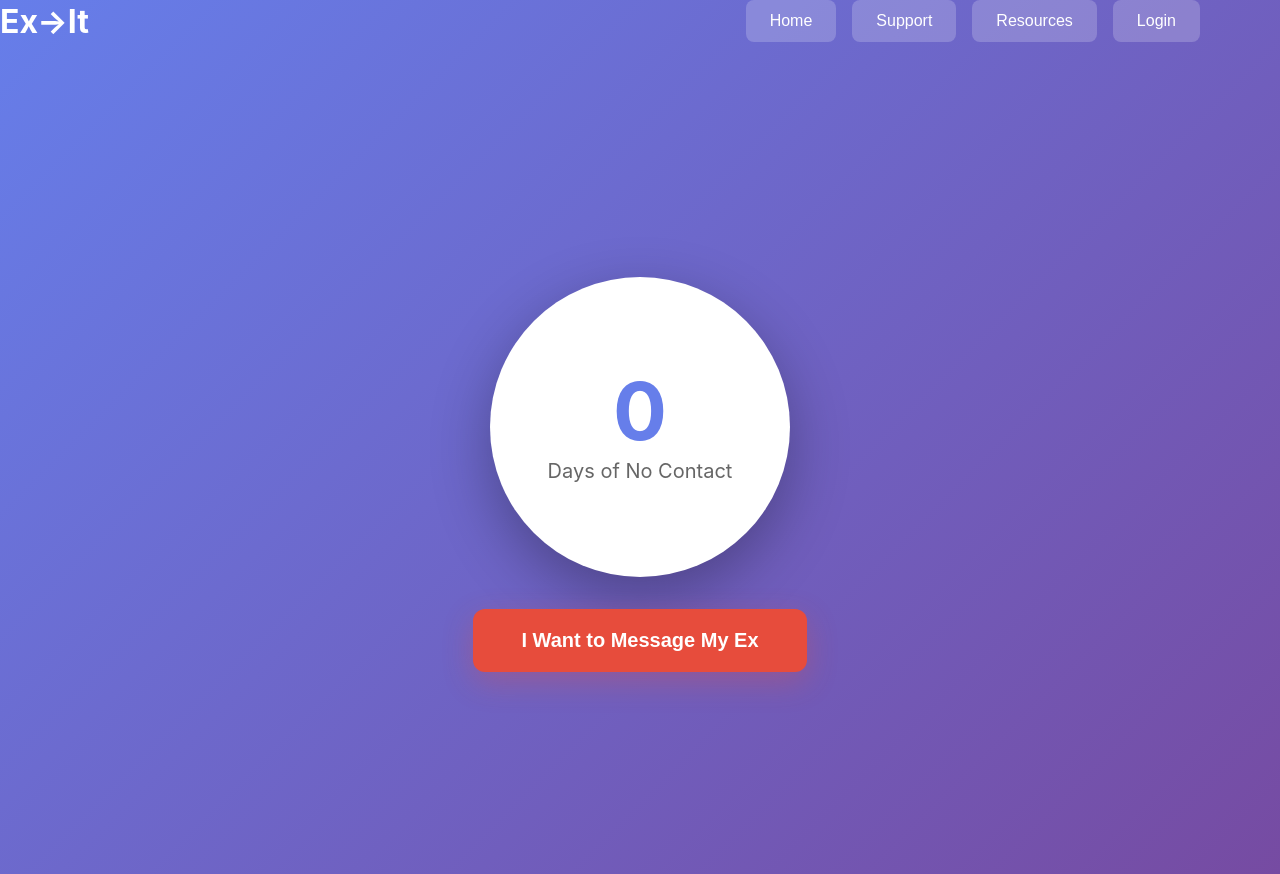
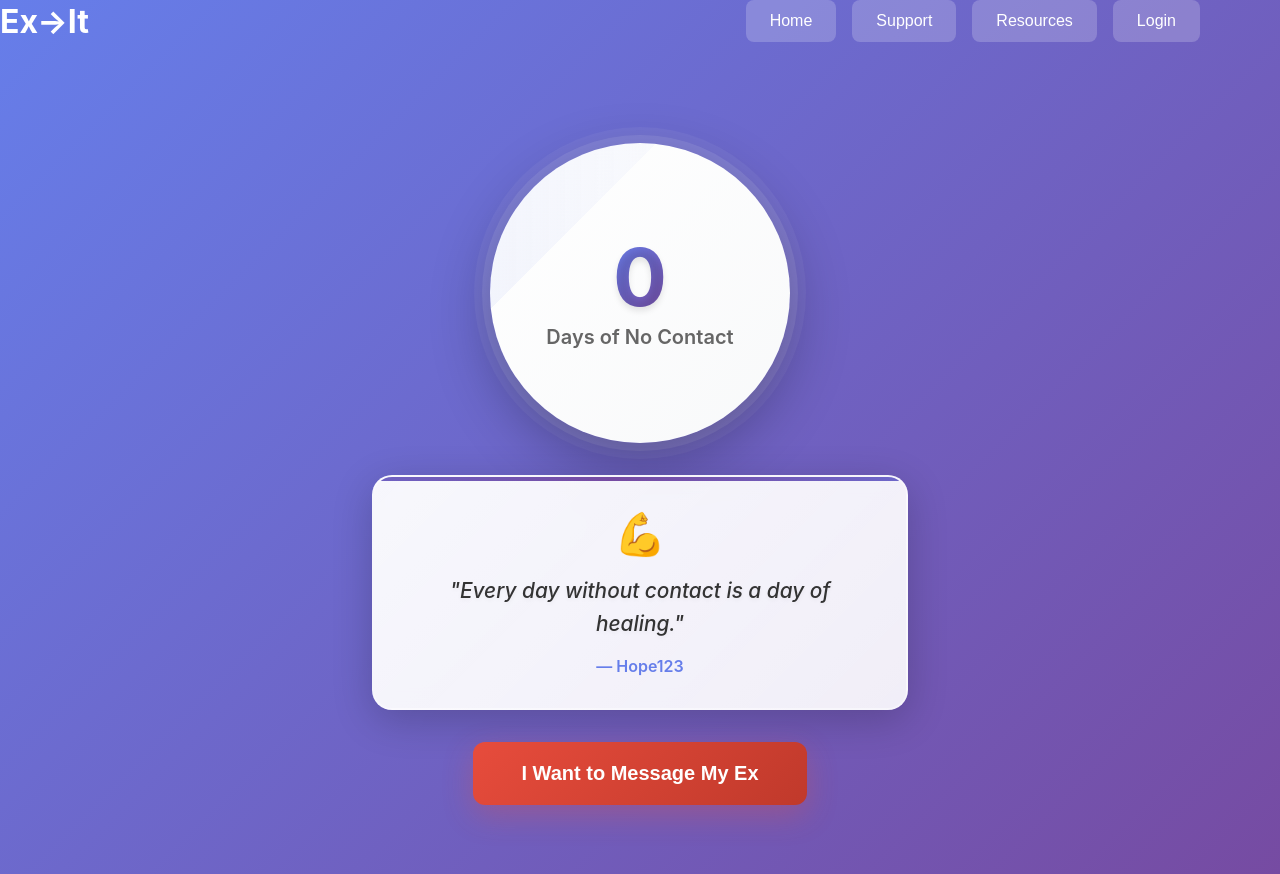
Before and after one commit to raysireks/ex-it, a React (Vite) app: page / in a window 1280 px wide. Built offline with nearby package versions, Linux system fonts and the light colour scheme.

Commit message:
Add blurb of the day display and enhance counter styling
Co-authored-by: raysireks <3987096+raysireks@users.noreply.github.com>

```diff
--- a/src/App.css
+++ b/src/App.css
@@ -216,36 +216,150 @@ body {
   width: 300px;
   height: 300px;
   border-radius: 50%;
-  background: white;
+  background: linear-gradient(135deg, #ffffff 0%, #f8f9fa 100%);
   display: flex;
   flex-direction: column;
   justify-content: center;
   align-items: center;
-  box-shadow: 0 20px 60px rgba(0, 0, 0, 0.3);
+  box-shadow: 0 20px 60px rgba(0, 0, 0, 0.3), 0 0 0 8px rgba(255, 255, 255, 0.1), 0 0 0 16px rgba(255, 255, 255, 0.05);
   cursor: pointer;
-  transition: transform 0.3s ease;
+  transition: all 0.3s ease;
   margin-bottom: 2rem;
+  position: relative;
+  overflow: hidden;
+}
+
+.counter-circle::before {
+  content: '';
+  position: absolute;
+  top: -50%;
+  left: -50%;
+  width: 200%;
+  height: 200%;
+  background: linear-gradient(45deg, transparent, rgba(102, 126, 234, 0.1), transparent);
+  transform: rotate(45deg);
+  animation: shimmer 3s infinite;
+}
+
+@keyframes shimmer {
+  0% {
+    transform: translateX(-100%) translateY(-100%) rotate(45deg);
+  }
+  100% {
+    transform: translateX(100%) translateY(100%) rotate(45deg);
+  }
 }
 
 .counter-circle:hover {
-  transform: scale(1.05);
+  transform: scale(1.05) translateY(-5px);
+  box-shadow: 0 25px 70px rgba(0, 0, 0, 0.35), 0 0 0 8px rgba(255, 255, 255, 0.15), 0 0 0 16px rgba(255, 255, 255, 0.08);
 }
 
 .counter-circle .days {
   font-size: 5rem;
   font-weight: bold;
-  color: #667eea;
+  background: linear-gradient(135deg, #667eea 0%, #764ba2 100%);
+  -webkit-background-clip: text;
+  -webkit-text-fill-color: transparent;
+  background-clip: text;
   line-height: 1;
+  position: relative;
+  z-index: 1;
+  text-shadow: 0 4px 6px rgba(0, 0, 0, 0.1);
 }
 
 .counter-circle .label {
   font-size: 1.25rem;
   color: #666;
   margin-top: 0.5rem;
+  position: relative;
+  z-index: 1;
+  font-weight: 600;
+}
+
+.blurb-of-day {
+  background: linear-gradient(135deg, rgba(255, 255, 255, 0.95) 0%, rgba(255, 255, 255, 0.9) 100%);
+  backdrop-filter: blur(10px);
+  border-radius: 20px;
+  padding: 2rem;
+  max-width: 600px;
+  margin-bottom: 2rem;
+  box-shadow: 0 10px 40px rgba(0, 0, 0, 0.2);
+  text-align: center;
+  border: 2px solid rgba(255, 255, 255, 0.3);
+  position: relative;
+  overflow: hidden;
+  animation: fadeInUp 0.6s ease-out;
+}
+
+.blurb-of-day::before {
+  content: '';
+  position: absolute;
+  top: 0;
+  left: 0;
+  right: 0;
+  height: 4px;
+  background: linear-gradient(90deg, #667eea 0%, #764ba2 50%, #667eea 100%);
+  background-size: 200% 100%;
+  animation: gradientSlide 3s ease infinite;
+}
+
+@keyframes gradientSlide {
+  0% {
+    background-position: 0% 0%;
+  }
+  50% {
+    background-position: 100% 0%;
+  }
+  100% {
+    background-position: 0% 0%;
+  }
+}
+
+@keyframes fadeInUp {
+  from {
+    opacity: 0;
+    transform: translateY(20px);
+  }
+  to {
+    opacity: 1;
+    transform: translateY(0);
+  }
+}
+
+.blurb-of-day .blurb-icon {
+  font-size: 2.5rem;
+  margin-bottom: 1rem;
+  animation: pulse 2s ease-in-out infinite;
+}
+
+@keyframes pulse {
+  0%, 100% {
+    transform: scale(1);
+  }
+  50% {
+    transform: scale(1.1);
+  }
+}
+
+.blurb-of-day .blurb-text {
+  font-size: 1.3rem;
+  font-weight: 500;
+  color: #333;
+  line-height: 1.6;
+  margin-bottom: 1rem;
+  font-style: italic;
+  text-shadow: 0 2px 4px rgba(0, 0, 0, 0.05);
+}
+
+.blurb-of-day .blurb-attribution {
+  font-size: 1rem;
+  color: #667eea;
+  font-weight: 600;
 }
 
 .message-button {
-  background: #e74c3c;
+  background: linear-gradient(135deg, #e74c3c 0%, #c0392b 100%);
   color: white;
   border: none;
   padding: 1.25rem 3rem;
@@ -255,10 +369,29 @@ body {
   cursor: pointer;
   box-shadow: 0 10px 30px rgba(231, 76, 60, 0.3);
   transition: all 0.3s ease;
+  position: relative;
+  overflow: hidden;
+}
+
+.message-button::before {
+  content: '';
+  position: absolute;
+  top: 50%;
+  left: 50%;
+  width: 0;
+  height: 0;
+  border-radius: 50%;
+  background: rgba(255, 255, 255, 0.2);
+  transform: translate(-50%, -50%);
+  transition: width 0.6s, height 0.6s;
+}
+
+.message-button:hover::before {
+  width: 300px;
+  height: 300px;
 }
 
 .message-button:hover {
-  background: #c0392b;
   transform: translateY(-2px);
   box-shadow: 0 15px 40px rgba(231, 76, 60, 0.4);
 }
--- a/src/pages/LandingPage.tsx
+++ b/src/pages/LandingPage.tsx
@@ -1,12 +1,26 @@
-import React, { useState } from 'react';
+import React, { useState, useEffect } from 'react';
 import { useNoContactCounter } from '../hooks/useNoContactCounter';
 import BlurbPopover from '../components/BlurbPopover';
 import WarningModal from '../components/WarningModal';
+import { blurbService } from '../services/blurbService';
+import { Blurb } from '../types';
 
 const LandingPage: React.FC = () => {
   const { days } = useNoContactCounter();
   const [showBlurbs, setShowBlurbs] = useState(false);
   const [showWarning, setShowWarning] = useState(false);
+  const [blurbOfTheDay, setBlurbOfTheDay] = useState<Blurb | null>(null);
+
+  useEffect(() => {
+    // Load the blurb of the day (top voted blurb)
+    const loadBlurbOfTheDay = async () => {
+      const blurbs = await blurbService.getTopBlurbs(1);
+      if (blurbs.length > 0) {
+        setBlurbOfTheDay(blurbs[0]);
+      }
+    };
+    loadBlurbOfTheDay();
+  }, []);
 
   const handleMessageClick = () => {
     setShowWarning(true);
@@ -24,6 +38,13 @@ const LandingPage: React.FC = () => {
           <div className="days">{days}</div>
           <div className="label">Days of No Contact</div>
         </div>
+        {blurbOfTheDay && (
+          <div className="blurb-of-day">
+            <div className="blurb-icon">💪</div>
+            <div className="blurb-text">"{blurbOfTheDay.text}"</div>
+            <div className="blurb-attribution">— {blurbOfTheDay.username}</div>
+          </div>
+        )}
         <button className="message-button" onClick={handleMessageClick}>
           I Want to Message My Ex
         </button>
```
